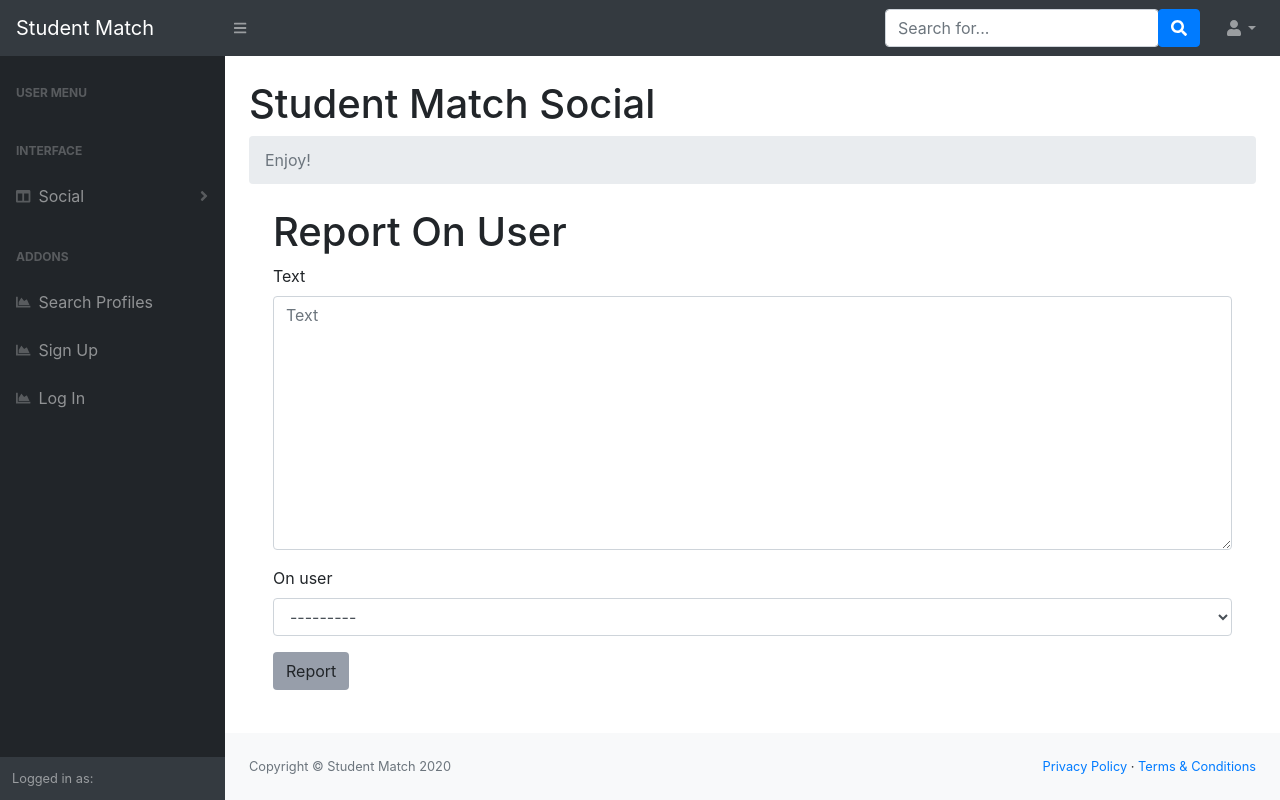
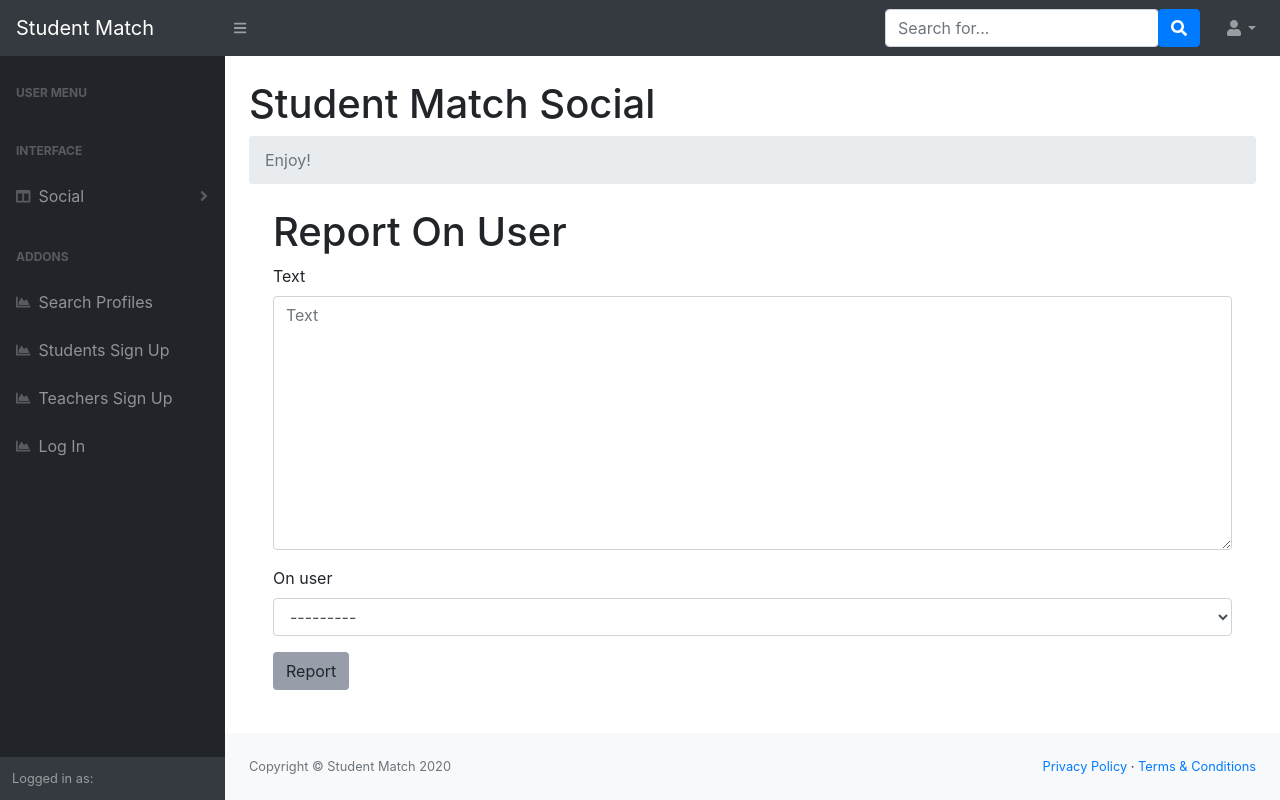
Before and after one commit to omeratt/student-match-live, a Django app: page /account/police/ in a window 1280 px wide. Run offline with Django 3.2, Linux system fonts and the light colour scheme; data comes from the database, SQL or seed files in the repository; both versions use the stored data as it was after the commit; some libraries are stand-ins or nearby versions.

Commit message:
fiiiiiiniiiiiiiiishhh

```diff
--- a/accounts/views.py
+++ b/accounts/views.py
@@ -27,7 +27,7 @@
             user = form.save()
             update_session_auth_hash(request, user)  # Important!
             messages.success(request, 'Your password was successfully updated!')
-            return render(request, 'accounts/change_password.html',{'form': form})
+            return render(request, 'home',{'form': form})
         else:
             messages.error(request, 'Please correct the error below.')
     else:
@@ -117,6 +117,7 @@
     ss = Report.objects.order_by('teacher_id')
     report_lst = []
     report_st = []
+    report_st2 = []
     print(ss)
     for i in ss:
         print('type = ',type(Student.objects.get(user = i.user)))
@@ -124,6 +125,7 @@
         if(str(i.teacher) == user1.username):
             report_lst.append(i)
             report_st.append(Student.objects.get(user = i.user))
+            report_st2.append(Student.objects.get(user = i.user).user.username)
 
 # =======================================================================
 
@@ -152,6 +154,8 @@
         context['report_lst'] =  report_lst
     if len(report_st) != 0:
         context['report_st'] = report_st
+    if len(report_st2) != 0:
+        context['report_st2'] = report_st2
     print(context)
     return render(request, 'accounts/teacher_profile.html', context)
 
--- a/templates/base.html
+++ b/templates/base.html
@@ -101,7 +101,11 @@
                             </a>
                             <a class="nav-link" href="{% url 'accounts:student_register' %}">
                                 <div class="sb-nav-link-icon"><i class="fas fa-chart-area"></i></div>
-                                Sign Up
+                                Students Sign Up
+                            </a>
+                            <a class="nav-link" href="{% url 'accounts:teacher_register' %}">
+                                <div class="sb-nav-link-icon"><i class="fas fa-chart-area"></i></div>
+                                Teachers Sign Up
                             </a>
                             <a class="nav-link" href="{% url 'accounts:login' %}">
                                 <div class="sb-nav-link-icon"><i class="fas fa-chart-area"></i></div>
```
Also changed, not shown: accounts/templates/accounts/teacher_profile.html (+11 -2 lines), db.sqlite3.
